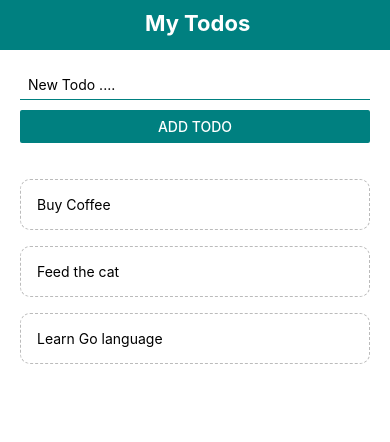
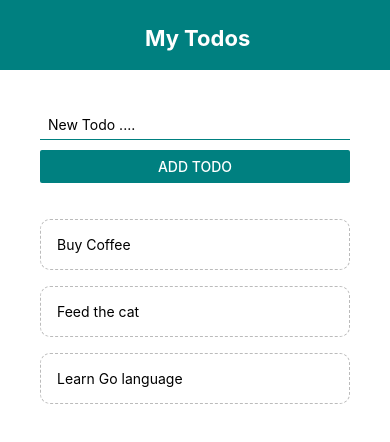
Before and after one commit to rai8/react-native-intro, a React Native app: screen / in a window 390 px wide. Shown: the top 442 px of the page. Built offline with nearby package versions, Linux system fonts and the light colour scheme.

Commit message:
using the flexbox

```diff
--- a/App.js
+++ b/App.js
@@ -36,7 +36,9 @@ export default function App() {
         Keyboard.dismiss()
       }}
     >
-      <View style={styles.container} style={{ paddingTop: Platform.OS === 'android' ? StatusBar.currentHeight : 0 }}>
+      <View
+        style={styles.container} /* style={{ paddingTop: Platform.OS === 'android' ? StatusBar.currentHeight : 0 }} */
+      >
         {/* Setting up the header */}
         <Header />
         <View style={styles.content}>
@@ -57,9 +59,12 @@ const styles = StyleSheet.create({
     backgroundColor: '#fff',
   },
   content: {
-    padding: 20,
+    padding: 40,
+
+    flex: 1,
   },
   list: {
+    flex: 1,
     marginTop: 20,
   },
 })
--- a/components/Header.js
+++ b/components/Header.js
@@ -11,8 +11,8 @@ const Header = () => {
 
 const styles = StyleSheet.create({
   header: {
-    height: 50,
-    paddingTop: 10,
+    height: 70,
+    paddingTop: 25,
     backgroundColor: 'teal',
   },
   title: {
```
